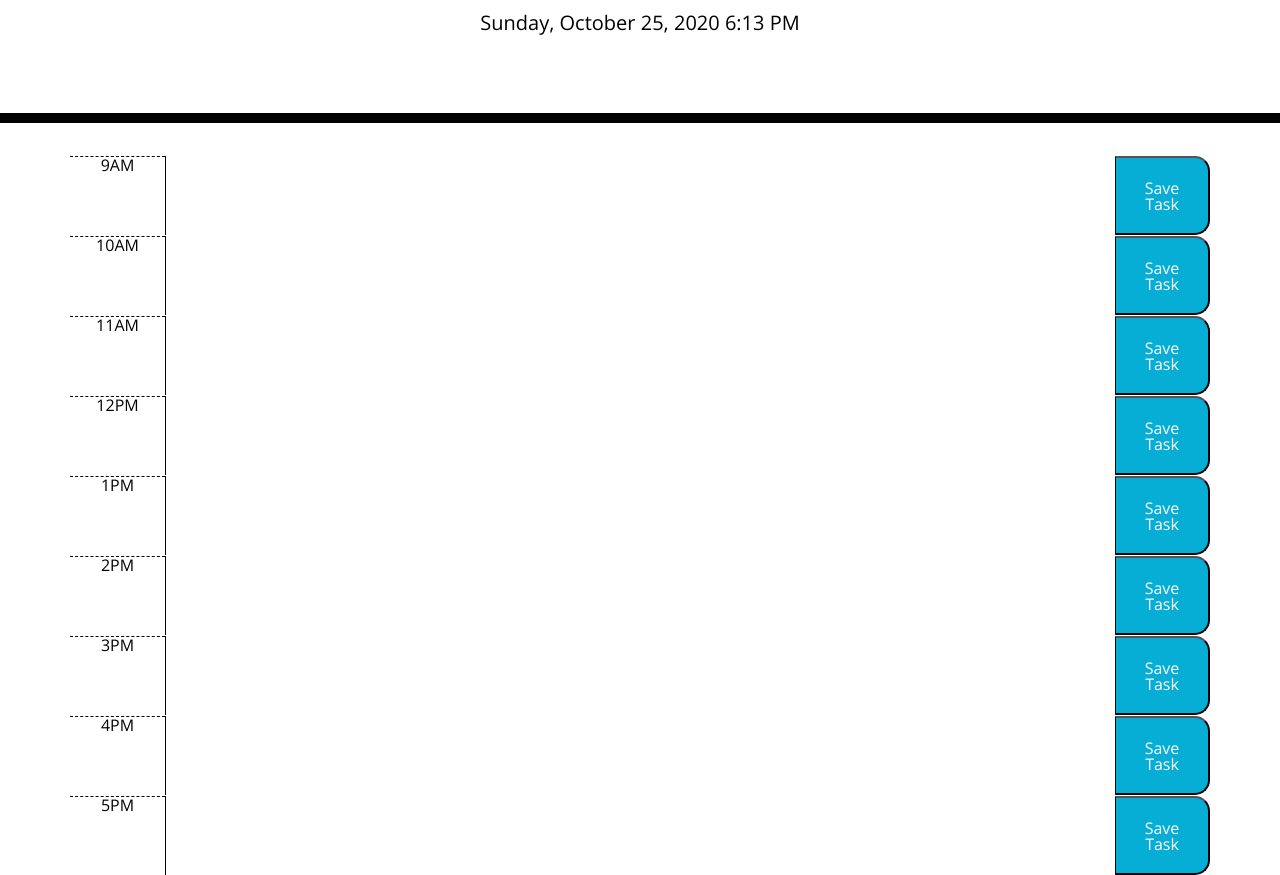
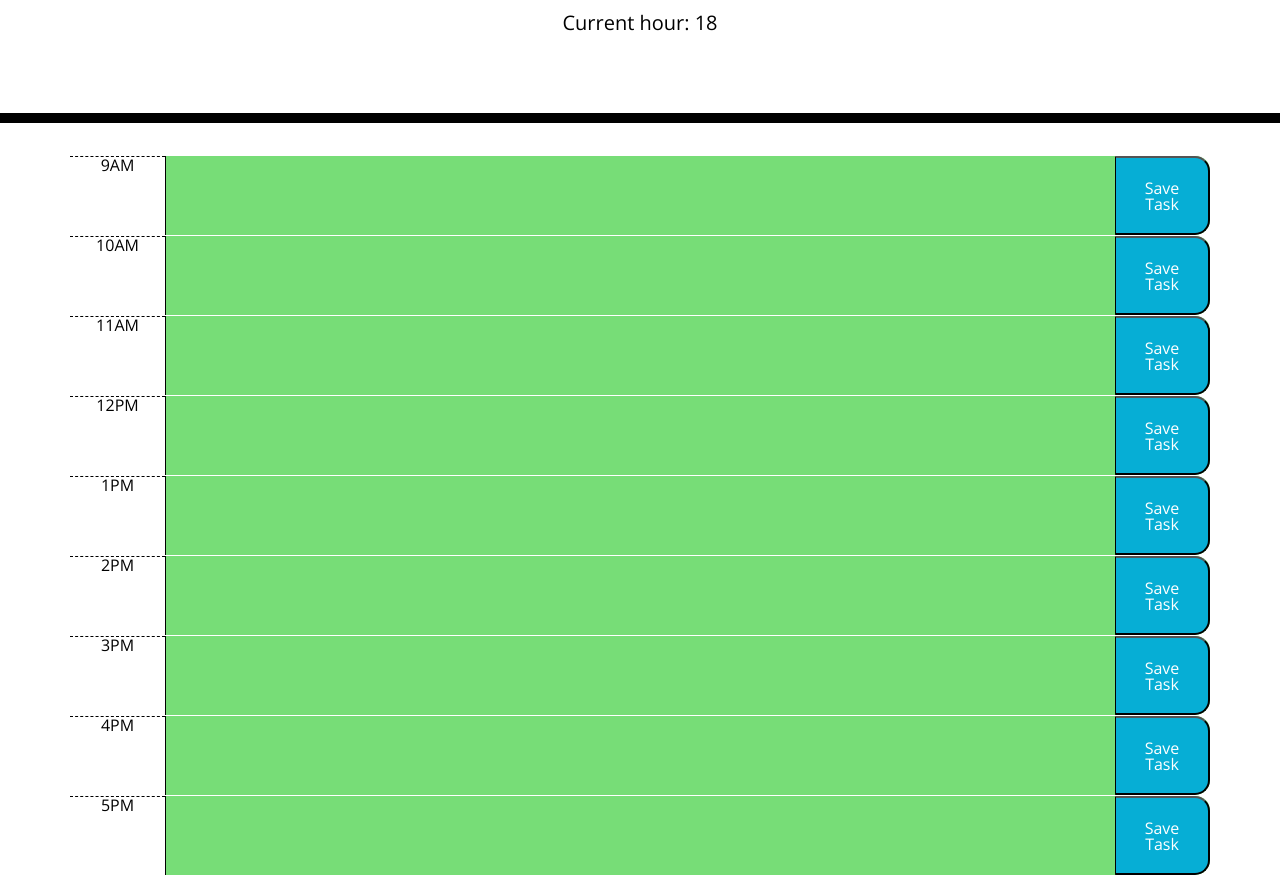
Before and after one commit to speloqu24/Planner, a plain HTML site: page Develop/index.html in a window 1280 px wide. Shown: the part 181-1056 px from the top of the page. Drawn offline with nearby package versions, Linux system fonts and the light colour scheme.

Commit message:
if else and color conditions

```diff
--- a/Develop/index.html
+++ b/Develop/index.html
@@ -18,50 +18,51 @@
     <h1 class="display-3">Work Day Scheduler</h1>
     <p class="lead">A simple calendar app for scheduling your work day</p>
     <p id="currentDay" class="lead"></p>
+    <p id="currentTime" class="lead"></p>
   </header>
   <div class="container">
 
-    <div id="hr9" class="row time-block">
+    <div id="9" class="row time-block">
       <div class="col-md-1 hour">9AM</div>
       <textarea id= "task9" class="col-md-10 description"></textarea>
       <button id= "btn9" class="button saveBtn col-md-1">Save Task</button>
     </div>
- <div id="hr10" class="row time-block">
+ <div id="10" class="row time-block">
       <div class="col-md-1 hour">10AM</div>
       <textarea id= "task10" class="col-md-10 description"></textarea>
       <button id = "btn10" class="button saveBtn col-md-1">Save Task</button>
     </div>
-     <div id="hr11" class="row time-block">
+     <div id="11" class="row time-block">
       <div class="col-md-1 hour">11AM</div>
       <textarea id= "task11" class="col-md-10 description"></textarea>
       <button id = "btn11" class="button saveBtn col-md-1">Save Task</button>
     </div>
-     <div id="hr12" class="row time-block">
+     <div id="12" class="row time-block">
       <div class="col-md-1 hour">12PM</div>
       <textarea id= "task12" class="col-md-10 description"></textarea>
       <button id = "btn12" class="button saveBtn col-md-1">Save Task</button>
     </div>
- <div id="hr1" class="row time-block">
+ <div id="13" class="row time-block">
       <div class="col-md-1 hour">1PM</div>
       <textarea id= "task1" class="col-md-10 description"></textarea>
       <button id = "btn1" class="button saveBtn col-md-1">Save Task</button>
     </div>
- <div id="hr2" class="row time-block">
+ <div id="14" class="row time-block">
       <div class="col-md-1 hour">2PM</div>
       <textarea id= "task2" class="col-md-10 description"></textarea>
       <button id = "btn2" class="button saveBtn col-md-1">Save Task</button>
     </div>
-     <div id="hr3" class="row time-block">
+     <div id="15" class="row time-block">
       <div class="col-md-1 hour">3PM</div>
       <textarea id= "task3" class="col-md-10 description"></textarea>
       <button id = "btn3" class="button saveBtn col-md-1">Save Task</button>
     </div>
-     <div id="hr4" class="row time-block">
+     <div id="16" class="row time-block">
       <div class="col-md-1 hour">4PM</div>
       <textarea id= "task4"class="col-md-10 description"></textarea>
       <button id = "btn4" class="button saveBtn col-md-1">Save Task</button>
     </div>
- <div id="hr5" class="row time-block">
+ <div id="17" class="row time-block">
       <div class="col-md-1 hour">5PM</div>
       <textarea id= "task5"class="col-md-10 description"></textarea>
       <button id = "btn5" class="button saveBtn col-md-1">Save Task</button>
--- a/Develop/script.js
+++ b/Develop/script.js
@@ -1,9 +1,18 @@
 // variables for current date/time - this date/time will target the "currentDay" ID
 // moment.js doesn't seem to be working for me i.e. var today = moment();
-var today = moment().format("LLLL");
-// var now = moment().format("HH:MM")
-document.getElementById("currentDay").innerHTML = today;
+var currentHour = moment().hours()
+currentHour = parseInt(currentHour)
+// verified number data type
+// console.log( typeof currentHour)
+// console.log(currentHour)
+document.getElementById("currentDay").innerHTML = "Current hour: " + currentHour;
 
+
+// function timeCondition(){
+
+//     var ninetime = document.getElementById("9")
+//     console.log(ninetime)
+// }
 
 var task9 = document.getElementById("btn9");
 var taskTxt9 = document.getElementById("task9");
@@ -124,3 +133,21 @@ localStorage.setItem("fivePM", fivePM);
 
 var planner5get = localStorage.getItem("fivePM");
 taskTxt5.textContent = planner5get;
+
+
+$(".time-block").each(function() {
+var timeID = +($(this).attr("id"));
+var hourBlock = parseInt(timeID,("-")[1])
+// verified number data type
+//  console.log(typeof hourBlock)
+ console.log(hourBlock)
+
+
+ if (currentHour > hourBlock) {
+$(".time-block").addClass("past")
+ } else if (currentHour === hourBlock) {
+     $(".time-block").addClass("present")
+ } else (currentHour < hourBlock)
+     $(".time-block").addClass("future")
+
+})
```
Also changed, not shown: 4 other files.
